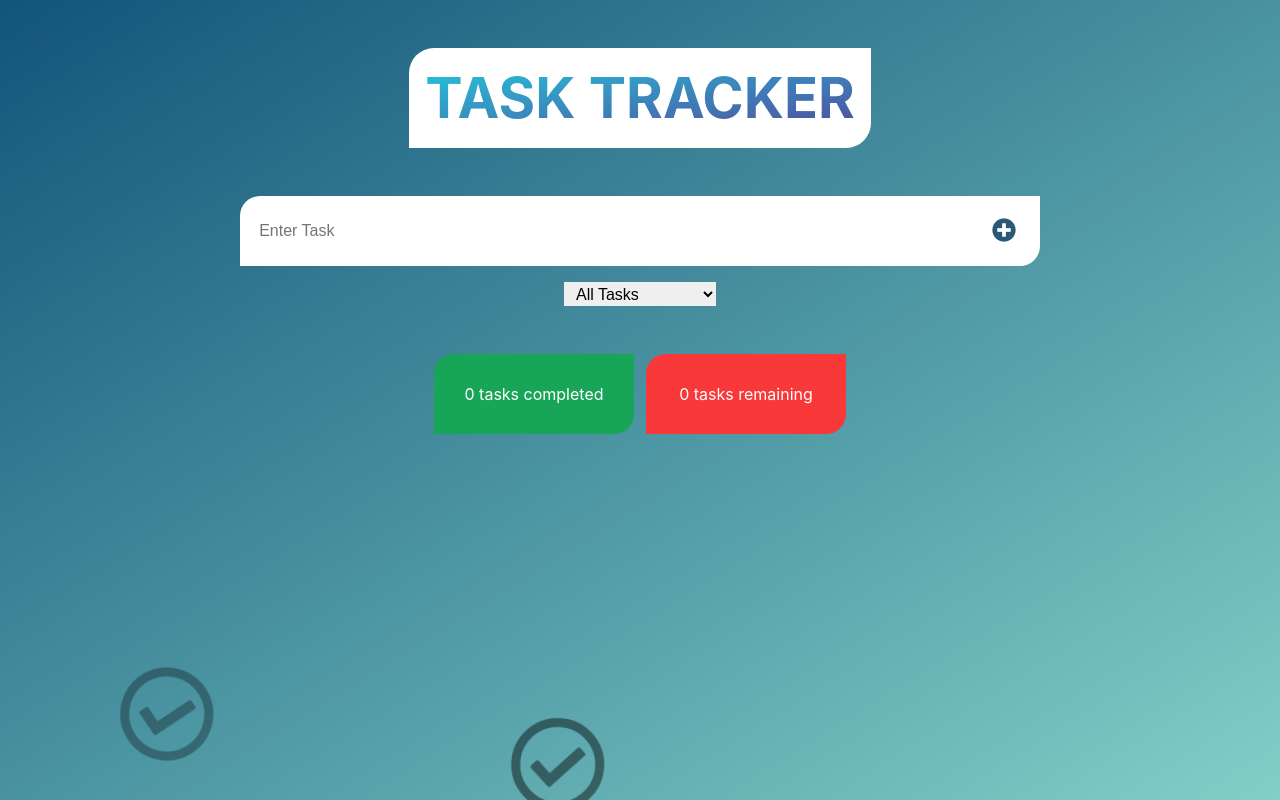
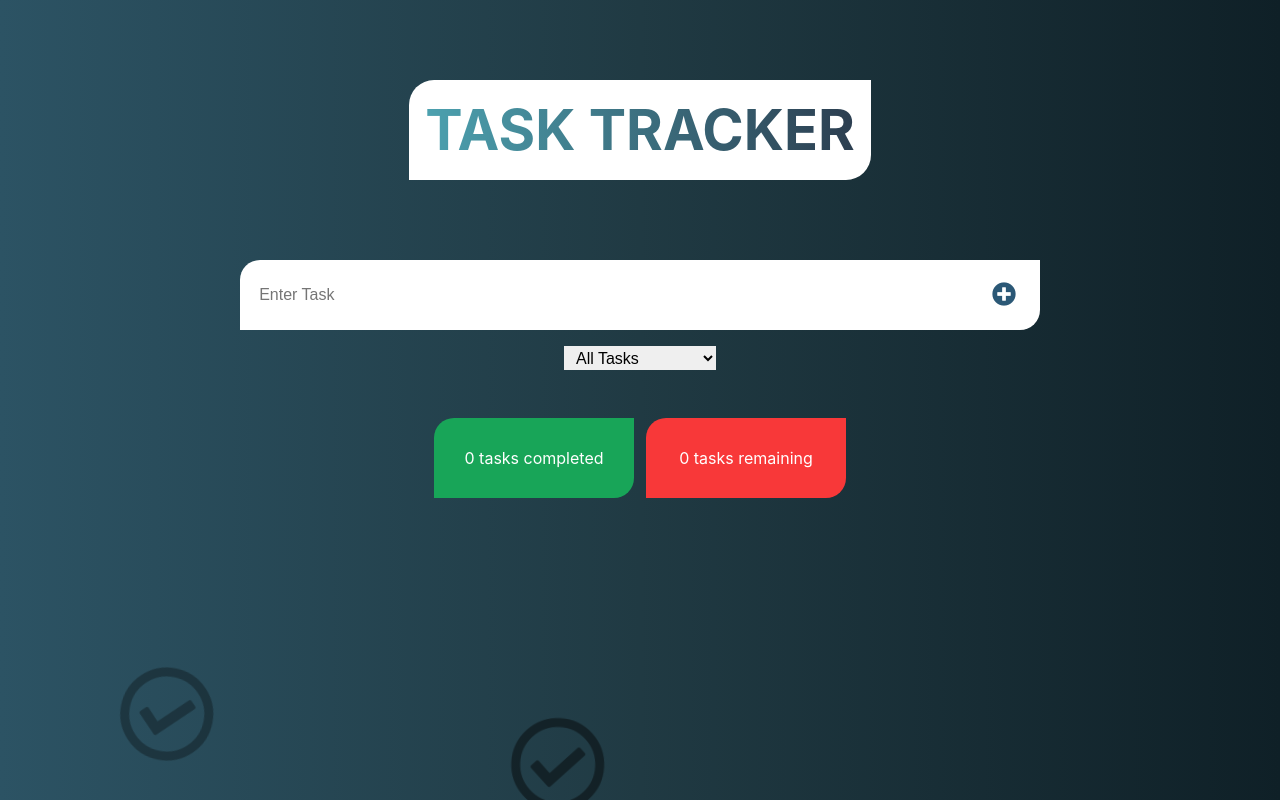
Before and after one commit to PaoloMiguelManuel/react-task-gui, a React (Create React App) app: page / in a window 1280 px wide. Built offline with nearby package versions, Linux system fonts and the light colour scheme.

Commit message:
Update colour scheme

```diff
--- a/src/App.css
+++ b/src/App.css
@@ -16,8 +16,8 @@ body {
   -webkit-box-pack: center;
       -ms-flex-pack: center;
           justify-content: center;
-  background: -webkit-gradient(linear, left top, right bottom, from(#13547a), to(#80d0c7));
-  background: linear-gradient(to bottom right, #13547a, #80d0c7);
+  background: -webkit-gradient(linear, right top, left top, from(#0F2027), color-stop(#203A43), to(#2C5364));
+  background: linear-gradient(to left, #0F2027, #203A43, #2C5364);
   height: 100%;
   margin: 0;
   background-repeat: no-repeat;
@@ -128,13 +128,13 @@ form .select-container select:hover {
       -ms-flex-align: center;
           align-items: center;
   padding-bottom: 5em;
-  width: 100%;
+  width: 90vw;
   max-width: 800px;
   z-index: 1;
 }
 
 .todo-list-container .todo-item {
-  width: 90vw;
+  width: 100%;
   border-top-left-radius: 20px;
   border-bottom-right-radius: 20px;
   display: -webkit-box;
@@ -235,7 +235,7 @@ form .select-container select:hover {
 
 .header-background {
   background-color: #fff;
-  margin: 3em 0.7em;
+  margin: 5em 0.7em;
   text-align: center;
   border-top-left-radius: 25px;
   border-bottom-right-radius: 25px;
@@ -247,8 +247,8 @@ form .select-container select:hover {
   /* Fallback: Set a background color. */
   background-color: red;
   /* Create the gradient. */
-  background-image: -webkit-gradient(linear, left top, right bottom, from(#24c6dc), to(#514a9d));
-  background-image: linear-gradient(to right bottom, #24c6dc, #514a9d);
+  background-image: -webkit-gradient(linear, right top, left top, from(#2C3E50), to(#4CA1AF));
+  background-image: linear-gradient(to left, #2C3E50, #4CA1AF);
   /* Set the background size and repeat properties. */
   background-size: 100%;
   background-repeat: repeat;
--- a/src/App.scss
+++ b/src/App.scss
@@ -21,7 +21,7 @@ body {
   display: flex;
   justify-content: center;
   // width: 100%;
-  background: linear-gradient(to bottom right, #13547a, #80d0c7);
+  background: linear-gradient(to left, #0F2027, #203A43, #2C5364);
   // z-index: -2;
   height: 100%;
   margin: 0;
@@ -116,13 +116,19 @@ form {
   // margin: 3em;
   padding-bottom: 5em;
   // height: 500px;
-  width: 100%;
+  // width: 100%;
+  // max-width: 800px;
+
+
+  width: 90vw;
   max-width: 800px;
+
+
 
   z-index: 1;
 
   .todo-item {
-    width: 90vw;
+    width: 100%;
     border-top-left-radius: 20px;
     border-bottom-right-radius: 20px;
     // @include cutCorners();
@@ -267,7 +273,7 @@ form {
 
 .header-background {
   background-color: #fff;
-  margin: 3em 0.7em;
+  margin: 5em 0.7em;
   text-align: center;
   border-top-left-radius: 25px;
   border-bottom-right-radius: 25px;
@@ -276,6 +282,7 @@ form {
 }
 
 .gradient-heading {
+  // opacity: 1;
   // letter-spacing: 5px;
   // line-height: line;
   font-size: 3.5rem;
@@ -283,7 +290,7 @@ form {
   background-color: red;
 
   /* Create the gradient. */
-  background-image: linear-gradient(to right bottom, #24c6dc, #514a9d);
+  background-image: linear-gradient(to left, #2C3E50, #4CA1AF);
 
   /* Set the background size and repeat properties. */
   background-size: 100%;
```
Also changed, not shown: 1 other file (tests, documents, lock files or other folders).
